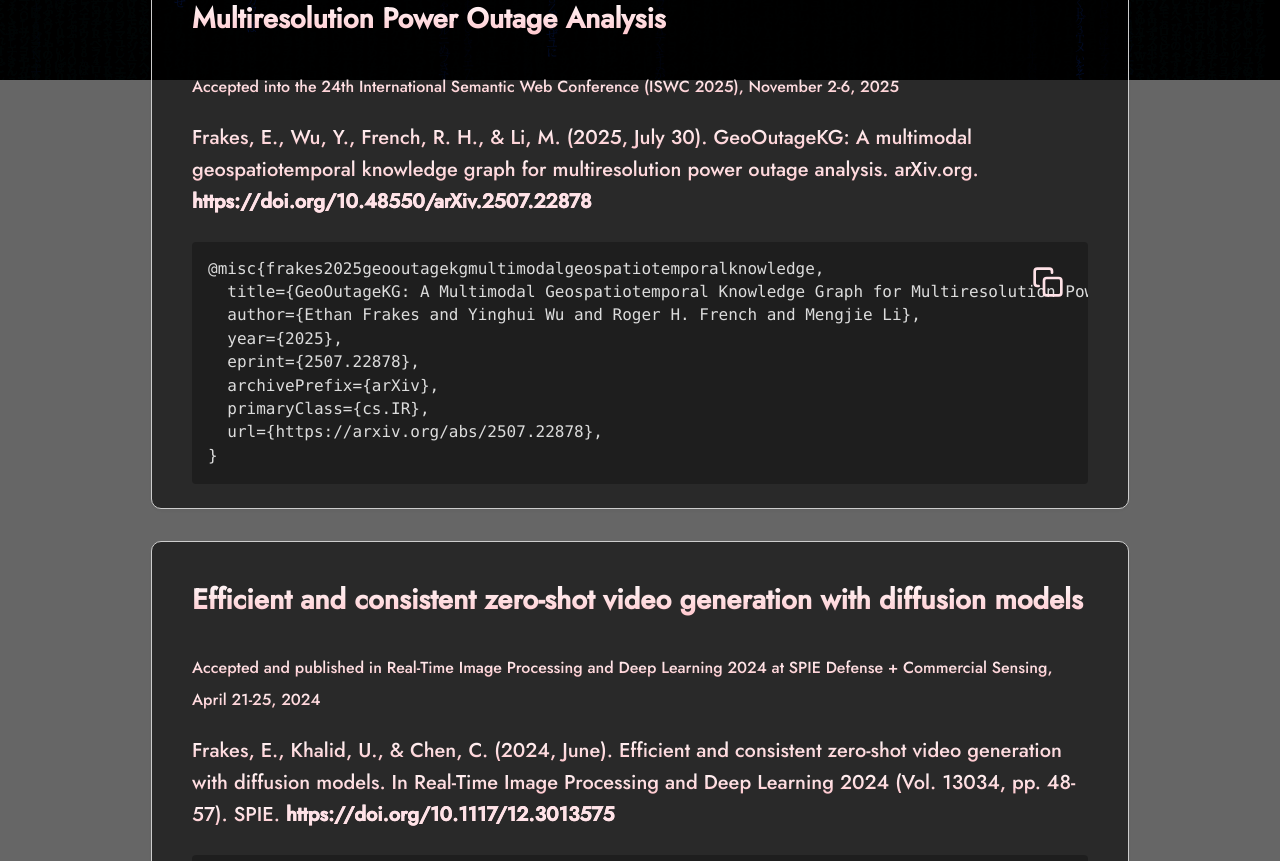
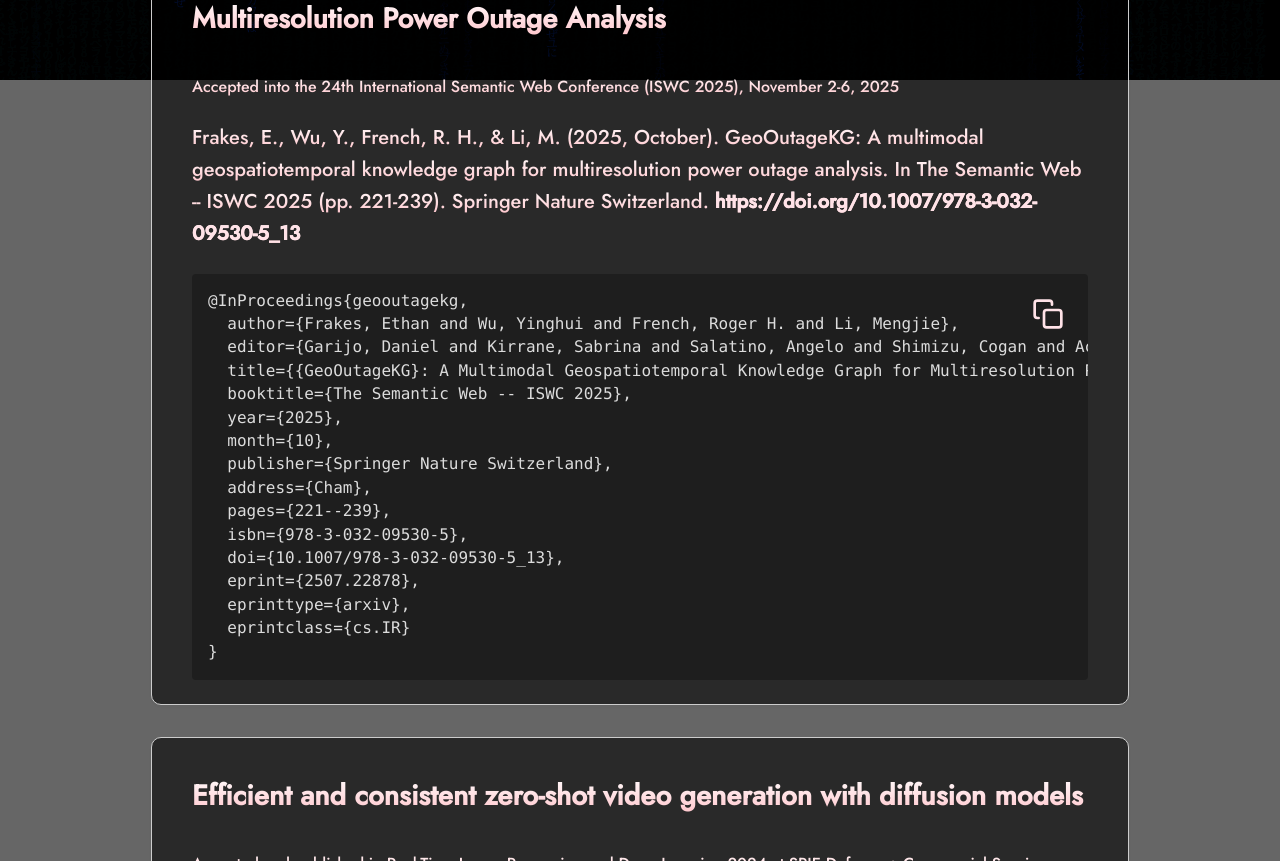
Before and after one commit to thefrostedfrakes/ethanfrakes-site, a React (Create React App) app: page /#/publications in a window 1280 px wide. Shown: the part 720-1581 px from the top of the page. Built offline with nearby package versions, Linux system fonts and the light colour scheme; a web font is replaced by a local one.

Commit message:
Update GeoOutageKG citation

```diff
--- a/src/pages/Portfolio.js
+++ b/src/pages/Portfolio.js
@@ -135,7 +135,7 @@
               UCF Crimes utilizes a back- and front-end framework for reading and parsing crimes from the official UCF crime report log and posting crimes daily.<br/>
               - Back end: reads from daily crime report log posted every night, parses returned string containing crime data, and adds crime reports and information to SQL database, including the crime type, report date & time, disposition, and address. While adding to database, crime address is geocoded using the Google Maps Geocoder API, then nearest place marker is identified using Google Places API. Both geocoded data and raw data from PDF are added to database.<br/>
               - Front-end: Posts to Instagram account using API daily with crime title, place marker name, report date/time, and disposition, along with image of map with location from geocoded coordinates of address. Also posts daily to Discord server using Discord API, where users can also query individual crime reports by title, report date, disposition, address, or place name.<br/>
-              Have so far parsed over 1,900 crime reports and all available to query in the database.<br/><br/>
+              Have so far parsed over 2,100 crime reports and all available to query in the database.<br/><br/>
 
               <SiGithub/><a href="https://github.com/thefrostedfrakes/UCF-Crimes">GitHub Repository</a>
               <SiInstagram/><a href="https://www.instagram.com/ucfcrimes">Instagram</a>
--- a/src/pages/Publications.js
+++ b/src/pages/Publications.js
@@ -2,14 +2,21 @@
 import { FiCopy } from 'react-icons/fi';
 
 export default function Publications() {
-  const bibtex_gokg = `@misc{frakes2025geooutagekgmultimodalgeospatiotemporalknowledge,
-  title={GeoOutageKG: A Multimodal Geospatiotemporal Knowledge Graph for Multiresolution Power Outage Analysis},
-  author={Ethan Frakes and Yinghui Wu and Roger H. French and Mengjie Li},
+  const bibtex_gokg = `@InProceedings{geooutagekg,
+  author={Frakes, Ethan and Wu, Yinghui and French, Roger H. and Li, Mengjie},
+  editor={Garijo, Daniel and Kirrane, Sabrina and Salatino, Angelo and Shimizu, Cogan and Acosta, Maribel and Nuzzolese, Andrea Giovanni and Ferrada, Sebasti{\\'a}n and Soulard, Thibaut and Kozaki, Kouji and Takeda, Hideaki and Gentile, Anna Lisa},
+  title={{GeoOutageKG}: A Multimodal Geospatiotemporal Knowledge Graph for Multiresolution Power Outage Analysis},
+  booktitle={The Semantic Web -- ISWC 2025},
   year={2025},
+  month={10},
+  publisher={Springer Nature Switzerland},
+  address={Cham},
+  pages={221--239},
+  isbn={978-3-032-09530-5},
+  doi={10.1007/978-3-032-09530-5_13},
   eprint={2507.22878},
-  archivePrefix={arXiv},
-  primaryClass={cs.IR},
-  url={https://arxiv.org/abs/2507.22878},
+  eprinttype={arxiv},
+  eprintclass={cs.IR}
 }`;
 
   const bibtex_spie = `@inproceedings{frakes2024efficient,
@@ -44,13 +51,13 @@
         <h3>GeoOutageKG: A Multimodal Geospatiotemporal Knowledge Graph for Multiresolution Power Outage Analysis</h3>
         <p><small>Accepted into the 24th International Semantic Web Conference (ISWC 2025), November 2-6, 2025</small></p>
         <p>
-          Frakes, E., Wu, Y., French, R. H., &amp; Li, M. (2025, July 30). GeoOutageKG: A multimodal geospatiotemporal knowledge graph for multiresolution power outage analysis. arXiv.org. {' '}
+          Frakes, E., Wu, Y., French, R. H., &amp; Li, M. (2025, October). GeoOutageKG: A multimodal geospatiotemporal knowledge graph for multiresolution power outage analysis. In The Semantic Web -- ISWC 2025 (pp. 221-239). Springer Nature Switzerland. {' '}
           <a
-            href="https://doi.org/10.48550/arXiv.2507.22878"
+            href="https://doi.org/10.1007/978-3-032-09530-5_13"
             target="_blank"
             rel="noopener noreferrer"
           >
-            https://doi.org/10.48550/arXiv.2507.22878
+            https://doi.org/10.1007/978-3-032-09530-5_13
           </a>
         </p>
 
```
